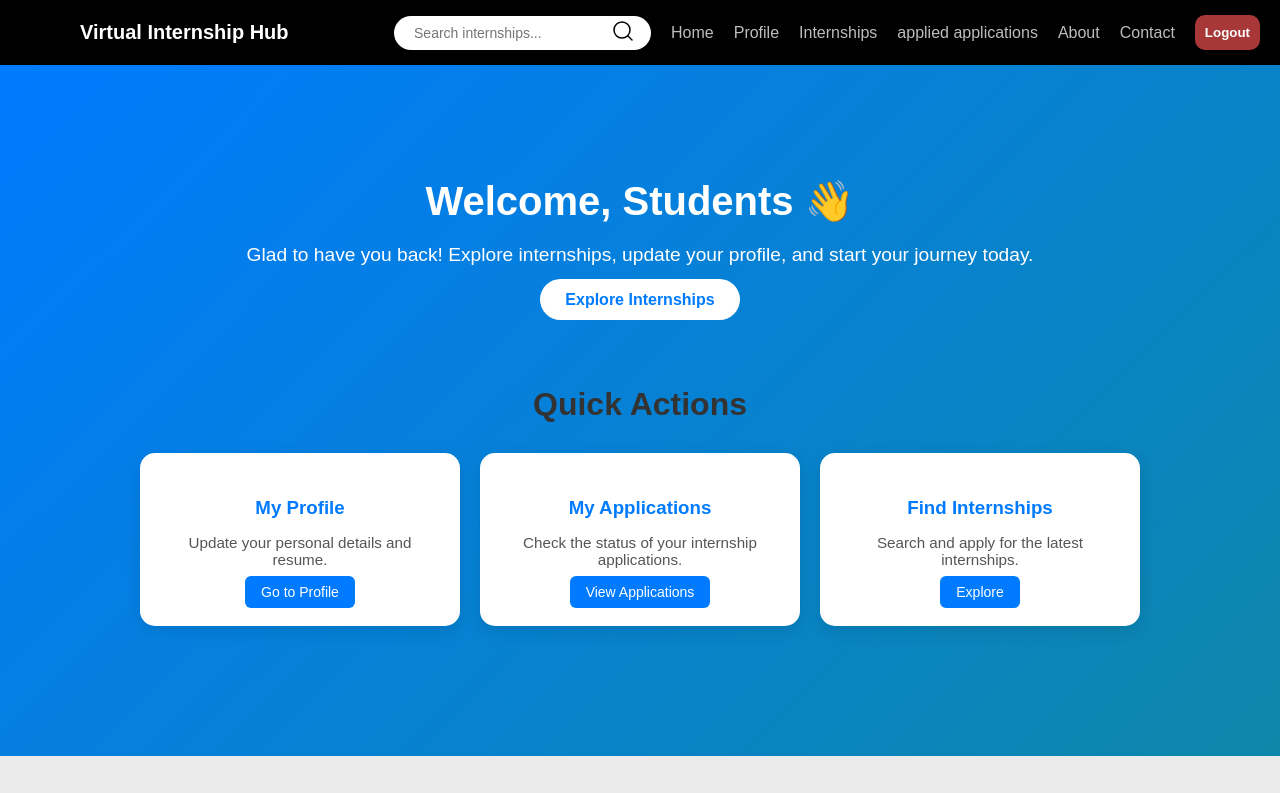
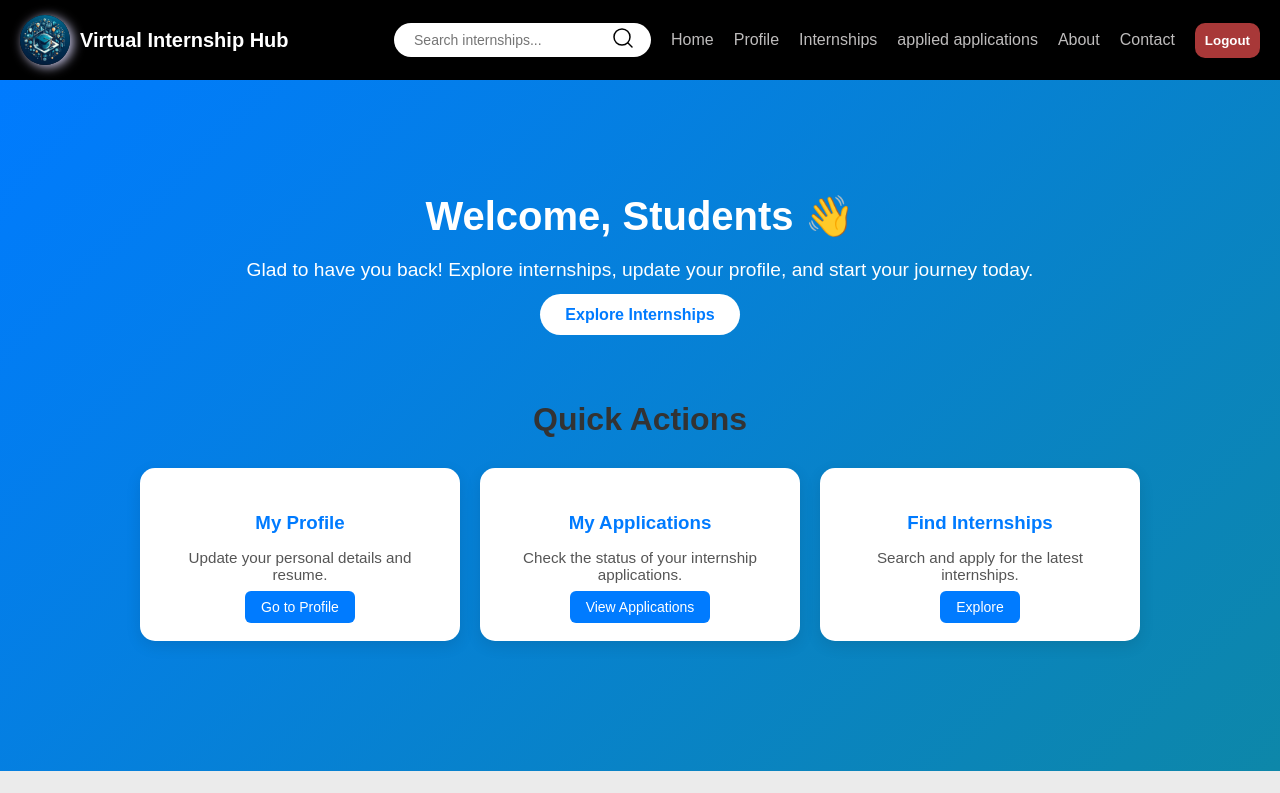
Before and after one commit to rishabhvaghela/Virtual-Internship-Hub, a plain HTML site: page student_dashboard.html in a window 1280 px wide. Shown: the top 793 px of the page. Drawn offline with Linux system fonts and the light colour scheme; files whose address does not match are found by name.

Commit message:
Update student_dashboard.html

```diff
--- a/student_dashboard.html
+++ b/student_dashboard.html
@@ -6,7 +6,7 @@
   <meta name="viewport" content="width=device-width, initial-scale=1.0">
   <title>Student Dashboard</title>
   <link rel="stylesheet" href="student.css">
-  <link rel="icon" type="image/png" href="images/logo/Web Icon.png">
+  <link rel="icon" type="image/png" href="Web Icon.png">
 </head>
 
 <body>
@@ -14,7 +14,7 @@
     <!-- Nav Section -->
     <nav>
       <div class="logo">
-        <img src="images/logo/Virtual Internship Hub.jpeg" alt=""> Virtual Internship Hub
+        <img src="Virtual Internship Hub.jpeg" alt=""> Virtual Internship Hub
       </div>
       <div class="menu" id="menu">
         <ul>
@@ -140,4 +140,5 @@
 
 </body>
 
+
 </html>
```
